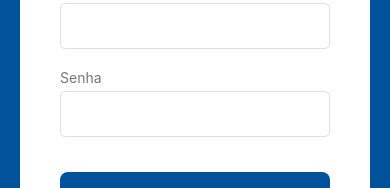
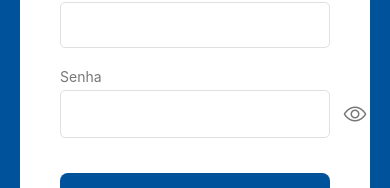
Before and after one commit to robertocjunior/ZENITH-WMS-APP, a React Native app: screen /Login in a window 390 px wide. Shown: the part 435-623 px from the top of the page. Built offline with nearby package versions, Linux system fonts and the light colour scheme.

Commit message:
melhorias visuais

```diff
--- a/screens/LoginScreen.js
+++ b/screens/LoginScreen.js
@@ -1,5 +1,5 @@
 // screens/LoginScreen.js
-import React, { useState, useCallback } from 'react'; // Adicione useCallback
+import React, { useState, useCallback } from 'react';
 import {
     View,
     Text,
@@ -17,31 +17,29 @@ import {
 } from 'react-native';
 import { useAuth } from '../contexts/AuthContext';
 import { COLORS, SIZES } from '../constants/theme';
-import { useFocusEffect } from '@react-navigation/native'; // <-- 1. Importe o useFocusEffect
-import * as NavigationBar from 'expo-navigation-bar';      // <-- 2. Importe a biblioteca
+import { useFocusEffect } from '@react-navigation/native';
+import * as NavigationBar from 'expo-navigation-bar';
+import { Ionicons } from '@expo/vector-icons'; // <-- Importe o Ionicons
 
 const LoginScreen = () => {
     const [username, setUsername] = useState('');
     const [password, setPassword] = useState('');
     const [loading, setLoading] = useState(false);
+    // --- 1. NOVO ESTADO PARA VISIBILIDADE DA SENHA ---
+    const [isPasswordVisible, setPasswordVisible] = useState(false);
     const { login } = useAuth();
 
-    // --- 3. ADICIONE ESTE BLOCO ---
-    // Este hook será executado toda vez que a tela de login entrar em foco
     useFocusEffect(
         useCallback(() => {
             const setNavBarColor = async () => {
                 if (Platform.OS === 'android') {
-                    // Define a cor da barra de navegação para o azul primário
                     await NavigationBar.setBackgroundColorAsync(COLORS.primary);
-                    // Garante que os botões da barra (home, back) fiquem claros
                     await NavigationBar.setButtonStyleAsync('light');
                 }
             };
             setNavBarColor();
         }, [])
     );
-    // ----------------------------
 
     const handleLogin = async () => {
         if (!username || !password) {
@@ -82,13 +80,27 @@ const LoginScreen = () => {
                         />
 
                         <Text style={styles.label}>Senha</Text>
-                        <TextInput
-                            style={styles.input}
-                            value={password}
-                            onChangeText={setPassword}
-                            secureTextEntry
-                            autoCompleteType="password"
-                        />
+                        {/* --- 2. NOVA ESTRUTURA PARA O CAMPO DE SENHA --- */}
+                        <View style={styles.passwordContainer}>
+                            <TextInput
+                                style={styles.passwordInput}
+                                value={password}
+                                onChangeText={setPassword}
+                                secureTextEntry={!isPasswordVisible} // Controlado pelo estado
+                                autoCapitalize="none"
+                                autoCompleteType="password"
+                            />
+                            <TouchableOpacity
+                                style={styles.eyeIcon}
+                                onPress={() => setPasswordVisible(!isPasswordVisible)} // Ação de clique
+                            >
+                                <Ionicons
+                                    name={isPasswordVisible ? 'eye-off-outline' : 'eye-outline'}
+                                    size={24}
+                                    color={COLORS.textLight}
+                                />
+                            </TouchableOpacity>
+                        </View>
 
                         <TouchableOpacity style={styles.button} onPress={handleLogin} disabled={loading}>
                             {loading ? <ActivityIndicator color={COLORS.white} /> : <Text style={styles.buttonText}>Entrar</Text>}
@@ -100,7 +112,6 @@ const LoginScreen = () => {
     );
 };
 
-// ... (seus estilos permanecem os mesmos)
 const styles = StyleSheet.create({
     container: {
         flex: 1,
@@ -153,6 +164,25 @@ const styles = StyleSheet.create({
         borderColor: COLORS.border,
         marginBottom: 20,
     },
+    // --- 3. NOVOS ESTILOS PARA O CAMPO DE SENHA ---
+    passwordContainer: {
+        flexDirection: 'row',
+        alignItems: 'center',
+        width: '100%',
+        borderRadius: 5,
+        borderWidth: 1,
+        borderColor: COLORS.border,
+        marginBottom: 20,
+    },
+    passwordInput: {
+        flex: 1,
+        padding: 12,
+        fontSize: 16,
+    },
+    eyeIcon: {
+        padding: 10,
+    },
+    // ----------------------------------------------
     button: {
         width: '100%',
         padding: 15,
@@ -168,5 +198,4 @@ const styles = StyleSheet.create({
     },
 });
 
-
 export default LoginScreen;
--- a/screens/MainScreen.js
+++ b/screens/MainScreen.js
@@ -1,6 +1,7 @@
 // screens/MainScreen.js
 import React, { useState, useEffect } from 'react';
-import { View, Text, StyleSheet, FlatList, TextInput, TouchableOpacity, Alert, ActivityIndicator } from 'react-native';
+// A linha de import duplicada foi removida e 'Keyboard' foi adicionado aqui.
+import { View, Text, StyleSheet, FlatList, TextInput, TouchableOpacity, Alert, ActivityIndicator, Keyboard } from 'react-native';
 import { useAuth } from '../contexts/AuthContext';
 import * as api from '../api';
 import { COLORS, SIZES } from '../constants/theme';
@@ -18,7 +19,7 @@ const MainScreen = ({ navigation }) => {
     const [items, setItems] = useState([]);
     const [loading, setLoading] = useState(false);
     const [initialLoading, setInitialLoading] = useState(true);
-    const [isPanelVisible, setPanelVisible] = useState(false); // <-- Estado para controlar o menu
+    const [isPanelVisible, setPanelVisible] = useState(false);
 
     useEffect(() => {
         const loadInitialData = async () => {
@@ -36,6 +37,7 @@ const MainScreen = ({ navigation }) => {
     }, []);
 
     const handleSearch = async () => {
+        Keyboard.dismiss();
         if (!selectedWarehouse) {
             Alert.alert("Atenção", "Selecione um armazém para buscar.");
             return;
@@ -153,9 +155,12 @@ const styles = StyleSheet.create({
         backgroundColor: COLORS.white,
         borderRadius: SIZES.radius,
         marginRight: 10,
+        height: 48,
         justifyContent: 'center'
     },
-    picker: { width: '100%' },
+    picker: {
+      width: '100%',
+    },
     profileButton: {
         padding: 5,
     },
```
